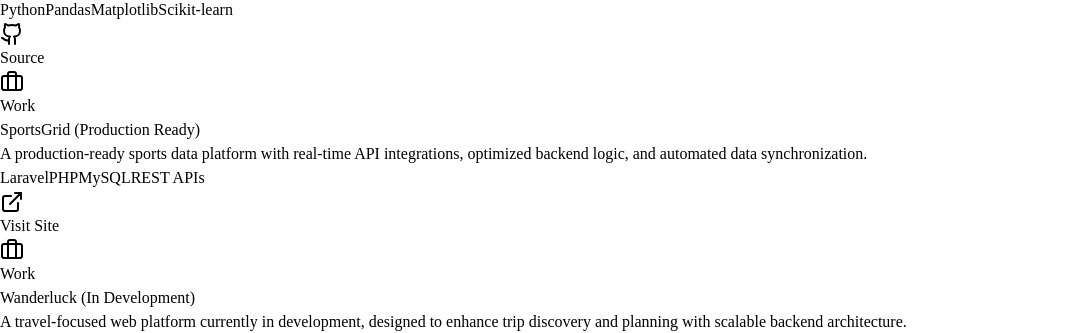
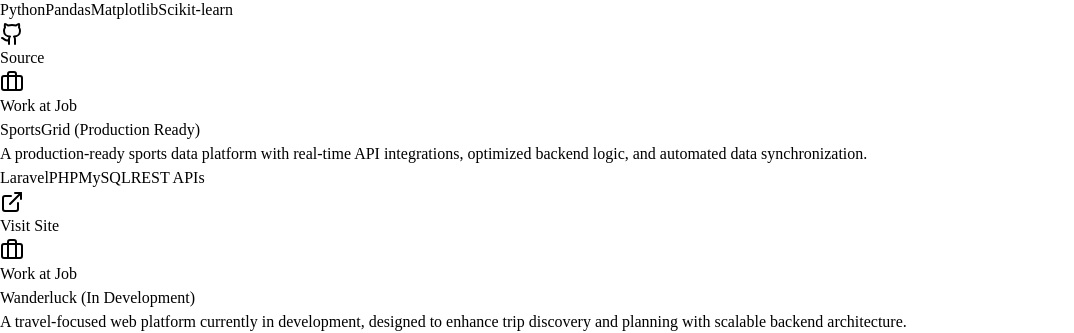
Before and after one commit to tarangsachaniya/portofolio, a React (Vite) app in the folder client/: page / in a window 1280 px wide. Shown: the part 6351-6684 px from the top of the page, without its empty margins (0-1074 px from the left). Built offline with nearby package versions, Linux system fonts and the light colour scheme.

Commit message:
Update project label from 'Work' to 'Project during Job'

```diff
--- a/client/src/components/Projects.tsx
+++ b/client/src/components/Projects.tsx
@@ -24,7 +24,7 @@
                 {project.workProject && (
                   <span className="inline-flex items-center gap-1 text-[10px] font-semibold uppercase tracking-widest px-2 py-0.5 rounded-full bg-amber-500/10 text-amber-400 border border-amber-500/20 mb-3 w-fit">
                     <Briefcase className="w-3 h-3" />
-                    Work
+                    Work at Job
                   </span>
                 )}
                 <h4 className="font-bold text-foreground text-lg mb-3 leading-snug">{project.title}</h4>
```
